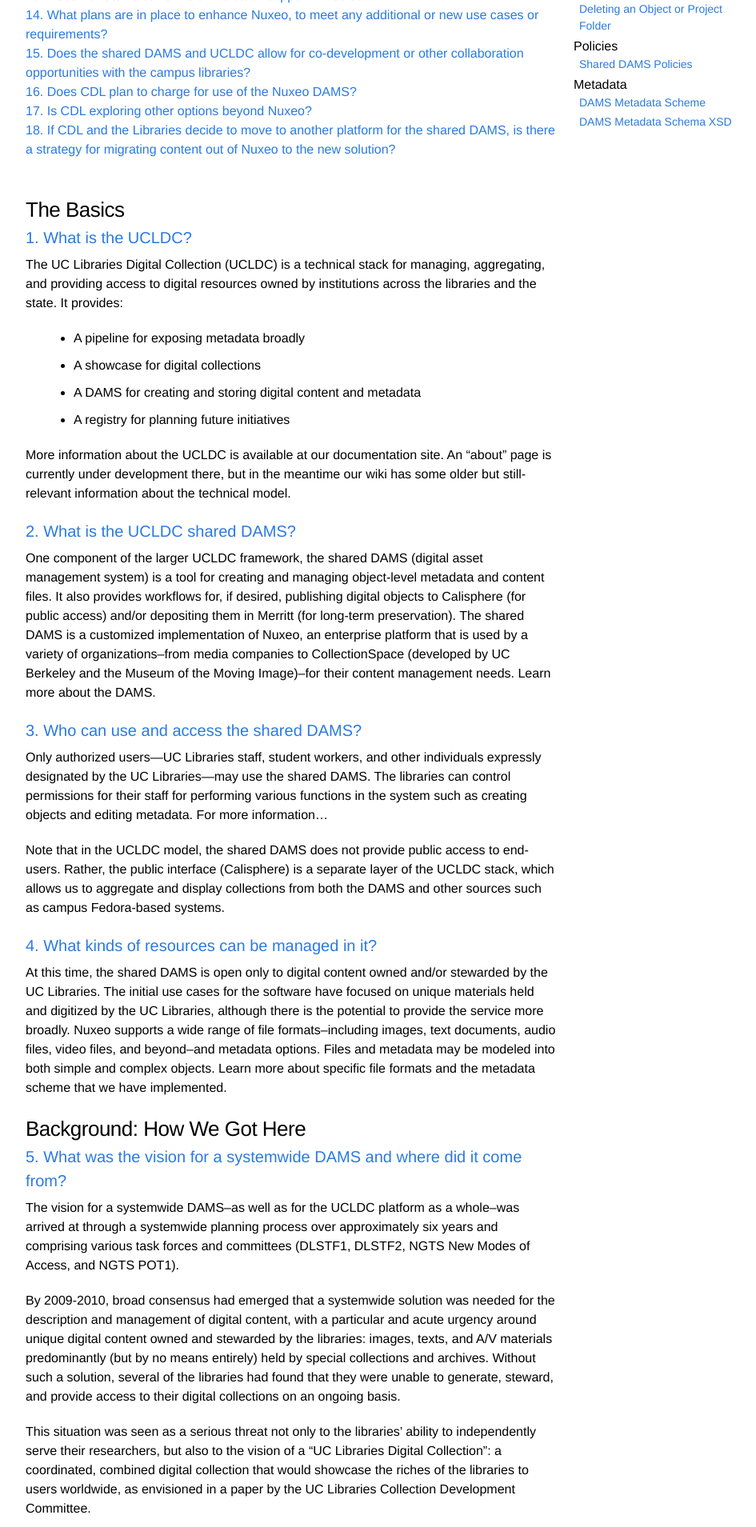
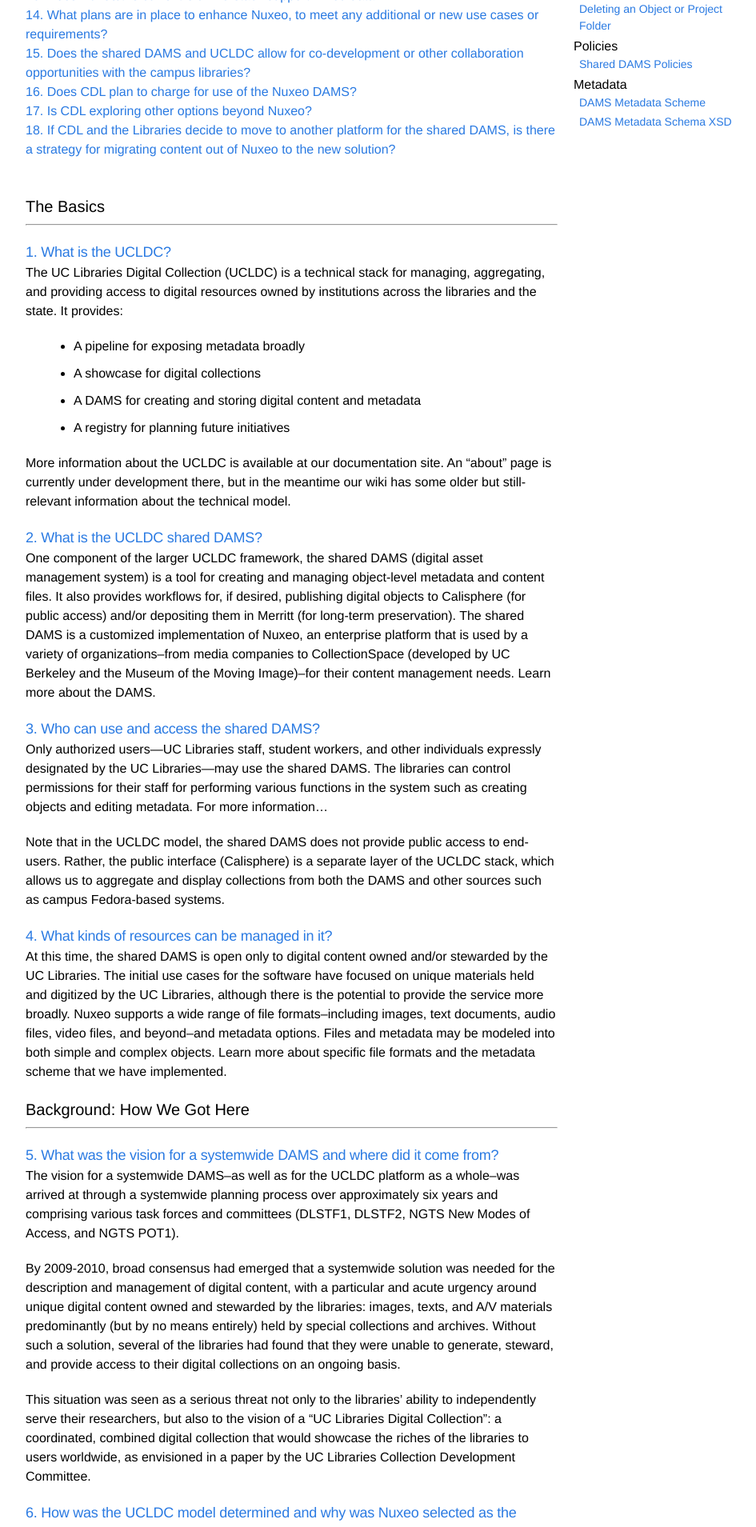
Before and after one commit to ucldc/ucldc-docs, a Jekyll site: the page built from docs/dams/faq.md, in a window 1280 px wide. Shown: the part 546-2455 px from the top of the page at 80% size, without its empty margins (158-1103 px from the left). Built offline with Jekyll 4.4.1, drawn with Linux system fonts in a browser that asks for light colours; nearby versions of some CDN libraries.

Commit message:
Update faq.md

```diff
--- a/docs/dams/faq.md
+++ b/docs/dams/faq.md
@@ -26,9 +26,9 @@
 <br>
 
 
-# The Basics
-
-## <a name="faq1">1. What is the UCLDC?</a>
+## The Basics
+***
+### <a name="faq1">1. What is the UCLDC?</a>
 
 The UC Libraries Digital Collection (UCLDC) is a technical stack for managing, aggregating, and providing access to digital resources owned by institutions across the libraries and the state. It provides:
 
@@ -39,24 +39,24 @@
 
 More information about the UCLDC is available at our documentation site. An “about” page is currently under development there, but in the meantime our wiki has some older but still-relevant information about the technical model.
 
-## <a name="faq2">2. What is the UCLDC shared DAMS?</a>
+### <a name="faq2">2. What is the UCLDC shared DAMS?</a>
 
 One component of the larger UCLDC framework, the shared DAMS (digital asset management system) is a tool for creating and managing object-level metadata and content files. It also provides workflows for, if desired, publishing digital objects to Calisphere (for public access) and/or depositing them in Merritt (for long-term preservation). The shared DAMS is a customized implementation of Nuxeo, an enterprise platform that is used by a variety of organizations–from media companies to CollectionSpace (developed by UC Berkeley and the Museum of the Moving Image)–for their content management needs. Learn more about the DAMS.
 
-## <a name="faq3">3. Who can use and access the shared DAMS?</a>
+### <a name="faq3">3. Who can use and access the shared DAMS?</a>
 
 Only authorized users—UC Libraries staff, student workers, and other individuals expressly designated by the UC Libraries—may use the shared DAMS. The libraries can control permissions for their staff for performing various functions in the system such as creating objects and editing metadata. For more information...
 
 Note that in the UCLDC model, the shared DAMS does not provide public access to end-users. Rather, the public interface (Calisphere) is a separate layer of the UCLDC stack, which allows us to aggregate and display collections from both the DAMS and other sources such as campus Fedora-based systems.
 
-## <a name="faq4">4. What kinds of resources can be managed in it?</a>
+### <a name="faq4">4. What kinds of resources can be managed in it?</a>
 
 At this time, the shared DAMS is open only to digital content owned and/or stewarded by the UC Libraries. The initial use cases for the software have focused on unique materials held and digitized by the UC Libraries, although there is the potential to provide the service more broadly. Nuxeo supports a wide range of file formats--including images, text documents, audio files, video files, and beyond--and metadata options. Files and metadata may be modeled into both simple and complex objects. Learn more about specific file formats and the metadata scheme that we have implemented.
 
 
-# Background: How We Got Here
-
-## <a name="faq5">5. What was the vision for a systemwide DAMS and where did it come from?</a>
+## Background: How We Got Here
+***
+### <a name="faq5">5. What was the vision for a systemwide DAMS and where did it come from?</a>
 
 The vision for a systemwide DAMS--as well as for the UCLDC platform as a whole--was arrived at through a systemwide planning process over approximately six years and comprising various task forces and committees (DLSTF1, DLSTF2, NGTS New Modes of Access, and NGTS POT1).
 
@@ -64,7 +64,7 @@
 
 This situation was seen as a serious threat not only to the libraries’ ability to independently serve their researchers, but also to the vision of a “UC Libraries Digital Collection”: a coordinated, combined digital collection that would showcase the riches of the libraries to users worldwide, as envisioned in a paper by the UC Libraries Collection Development Committee.
 
-## <a name="faq6">6. How was the UCLDC model determined and why was Nuxeo selected as the shared DAMS?</a>
+### <a name="faq6">6. How was the UCLDC model determined and why was Nuxeo selected as the shared DAMS?</a>
 
 Under NGTS POT1, a number of systemwide “lightning teams” were formed to work on different aspects of the UCLDC vision. Two teams in particular most directly shaped the specific direction of the model and the technologies now being implemented. Those teams were focused on establishing the requirements and the technical model for the UCLDC project.
 
@@ -81,7 +81,7 @@
 
 The University Librarians subsequently charged CDL to implement the UCLDC, now under the auspices of SAG2. CDL followed the recommendations of the lightning teams/SOPAG in its implementation project.
 
-## <a name="faq7">7. How long did it take to implement the DAMS and make it available to the Libraries?</a>
+### <a name="faq7">7. How long did it take to implement the DAMS and make it available to the Libraries?</a>
 
 CDL opened the DAMS to campus libraries in July 2014, after approximately ten months of implementation work. This was about a year ahead of POT1’s timeline, with the aim of getting campus users in “on the ground” and enabling them to test, provide feedback, and begin to transition over the remaining months of the implementation period. Campus users at that point could log into Nuxeo using Shibboleth, upload files, build simple and complex objects using the custom metadata model, and batch edit metadata. Since then we have continued to develop toward additional requirements (both existing and uncovered), for example by adding a bulk file import client.
 
@@ -90,9 +90,9 @@
 Only three major requirements will not be met on the two-year timeline: controlled vocabularies in the DAMS; support for “on-the-fly” creation of topical collections on Calisphere; and restricted access to content through Calisphere. Prioritization was necessary given the short timeline for the multi-layered project, and, in consultation with campus partners, these three requirements were deemed lower priorities for launch. Now that the pipeline is in place, we could work on implementing these and other more advanced features that the Libraries need and want.
 
 
-# Current Implementation
-
-## <a name="faq8">8. What does Nuxeo offer the UC Libraries right now (September 2015)?</a>
+## Current Implementation
+***
+### <a name="faq8">8. What does Nuxeo offer the UC Libraries right now (September 2015)?</a>
 
 The CDL implementation of Nuxeo currently meets a majority of the requirements defined by the POT1 lightning team, for example:
 
@@ -106,7 +106,7 @@
 
 For a detailed account of POT1 requirements and the extent to which they are anticipated to be met by Nuxeo and the UCLDC model at the project’s conclusion (August 2015), please see https://wiki.library.ucsf.edu/download/attachments/101285936/2015-03-06_ucldc_requirements.xlsx?api=v2.
 
-## <a name="faq9">9. What does Nuxeo offer in the way of support for the Libraries?</a>
+### <a name="faq9">9. What does Nuxeo offer in the way of support for the Libraries?</a>
 
 The way that the current service is structured, there are effectively two “layers” of support for libraries using the DAMS: Nuxeo and CDL.
 
@@ -116,7 +116,7 @@
 
 More information about specific UCLDC Shared DAMS functionality is available on our user guide.
 
-## <a name="faq10">10. What kind of metadata schemes does Nuxeo support?</a>
+### <a name="faq10">10. What kind of metadata schemes does Nuxeo support?</a>
 
 Nuxeo's metadata scheme is highly customizable and extensible, and can be modified using the Studio tool rather than requiring developer time. To date, we have configured Nuxeo to support a specific metadata schema (UCLDC), which was developed in consultation with the UCLDC Project Stakeholder Group. The schema adapts Dublin Core-based elements, and was intentionally designed to account for a broad range of content types and to support discovery and use. So far this schema has proved appropriate and effective for the Libraries’ content, and it accommodates repeating fields, multi-valued fields, complex objects, etc.
 
@@ -124,17 +124,17 @@
 
 The metadata records in Nuxeo can be obtained in the form of XML; the XML can then be transformed into other outputs (e.g., JSON, Dublin Core XML).
 
-## <a name="faq11">11.  What are the technical components of Nuxeo?</a>
+### <a name="faq11">11.  What are the technical components of Nuxeo?</a>
 
 The technology stack utilizes Apache Tomcat with Redis, Postgres, and Elasticsearch components. The core repository utilizes CMIS/Visible Content Store. For file storage, we are utilizing Amazon Web Service's (AWS) Simple Storage Service (S3). S3 is dynamically provisioned, so we can scale to any volume without pre-provisioning capacity.
 
 The software is patched using .jar files. Customizations can be applied using Studio, an online platform that generates .jar configuration files.
 
-## <a name="faq12">12.  Are the metadata records and files (that are stored in Nuxeo) backed up?</a>
+### <a name="faq12">12.  Are the metadata records and files (that are stored in Nuxeo) backed up?</a>
 
 Yes. We are using the Amazon Web Service (AWS) Simple Storage Service (S3) to store content files and the AWS Relational Database Service (RDS) to store the backend Nuxeo databases/metadata records. The S3 "Standard Storage" tier that we are utilizing includes secure cross-region replication of files and version services. RDS also includes automated backup, database snapshots, and data recovery services.
 
-## <a name="faq13">13. Does Nuxeo/the current UCLDC stack support linked data?</a>
+### <a name="faq13">13. Does Nuxeo/the current UCLDC stack support linked data?</a>
 
 Although the metadata managed within Nuxeo is not natively stored in the RDF format, both Nuxeo specifically and the UCLDC stack generally support Linked Open Data use cases. Within Nuxeo, for example, we believe it would be both immediately advantageous and relatively straightforward to integrate linked data controlled vocabularies. The UCLDC scheme in Nuxeo anticipates drawing on name authorities, thesauri, and other controlled vocabularies that are available as linked data, and we could create a “picker” in the user interface to make it easy for library staff to find and add this metadata to their objects.
 
@@ -143,13 +143,13 @@
 We are interested in the potential for linked data and open to exploring with the Libraries additional use cases for incorporating it throughout the UCLDC stack. That said, we believe that linked data opportunities are not dependent on using RDF as a primary data store--.. and that we should focus specifically on the linked data opportunities that promote efficiencies and/or advance access to the Libraries’ collections.
 
 
-# Looking Ahead
-
-## <a name="faq14">14.  What plans are in place to enhance Nuxeo, to meet any additional or new use cases or requirements?</a>
+## Looking Ahead
+***
+### <a name="faq14">14.  What plans are in place to enhance Nuxeo, to meet any additional or new use cases or requirements?</a>
 
 For requirements that are not anticipated to be met this summer, Nuxeo provides promising solutions (and, indeed, we see some of these requirements explicitly on the product’s roadmap). It is overwhelmingly the case that some requirements were not met this summer simply because they require more systemwide discussion than could be accomplished on the project’s ambitious timeframe. CDL anticipates working with the Libraries to further unpack, prioritize, and add new requirements to this service offering, whether we meet these requirements within Nuxeo or with another product. To view our Nuxeo development work queue, see our Pivotal Tracker site.
 
-## <a name="faq15">15. Does the shared DAMS and UCLDC allow for co-development or other collaboration opportunities with the campus libraries?</a>
+### <a name="faq15">15. Does the shared DAMS and UCLDC allow for co-development or other collaboration opportunities with the campus libraries?</a>
 
 Nuxeo is a flexible platform with a well-documented API, offering a range of opportunities for co-developing new features and integrations with other systems. As an example, staff from the UC Santa Cruz Libraries and CDL Nuxeo team developed a strategy for integrating data between Omeka and Nuxeo; UC Santa Cruz subsequently created a plug-in for Omeka that allows users to import content from Nuxeo into Omeka, utilizing the APIs from each platform; the content can then subsequently be published through Omeka, leveraging Omeka to create a tailored or customized view of that content (e.g., as part of an exhibit).
 
@@ -157,13 +157,13 @@
 
 We welcome opportunities to work with the UC Libraries to identify and develop other enhancements to Nuxeo and the broader UCLDC platform. For example, we anticipate that Nuxeo could be extended to integrate shared name authority and thesaurus data, potentially using linked open data techniques; this type of functionality could benefit from co-development approaches. If there is a particular area of the platform that you would like to extend, and are interested in collaborating with us on development work, please contact us!
 
-## <a name="faq16">16. Does CDL plan to charge for use of the Nuxeo DAMS?</a>
+### <a name="faq16">16. Does CDL plan to charge for use of the Nuxeo DAMS?</a>
 
 CDL does not currently charge the Libraries for use of the Nuxeo DAMS, nor for the storage of metadata and files in Amazon S3. We have no plans to start charging for the service. Only if storage costs became unsustainable for CDL would we consider re-charging for storage only; we would make an assessment in consultation with the Libraries.
 
 Note that we have provided an ingest pipeline to Merritt from the Nuxeo DAMS. Once a given UC Library transfers content from Nuxeo into Merritt, the pass-through storage costs associated with Merritt will be charged to that UC Library. Only a UCLDC Collection Administrator can designate content for transfer using this workflow.
 
-## <a name="faq17">17. Is CDL exploring other options beyond Nuxeo?</a>
+### <a name="faq17">17. Is CDL exploring other options beyond Nuxeo?</a>
 
 Yes.
 
@@ -173,6 +173,6 @@
 
 The timing and move to new technologies should be a systemwide conversation that is respectful of the process, the needs voiced, and the resources required.
 
-## <a name="faq18">18. If CDL and the Libraries decide to move to another platform for the shared DAMS, is there a strategy for migrating content out of Nuxeo to the new solution?</a>
+### <a name="faq18">18. If CDL and the Libraries decide to move to another platform for the shared DAMS, is there a strategy for migrating content out of Nuxeo to the new solution?</a>
 
 Nuxeo supports batch exporting of metadata, with references to associated content files in Amazon S3, through its administrative user interface as well as through its API. Hence, we have flexible options for migrating content from Nuxeo to another platform.
```
